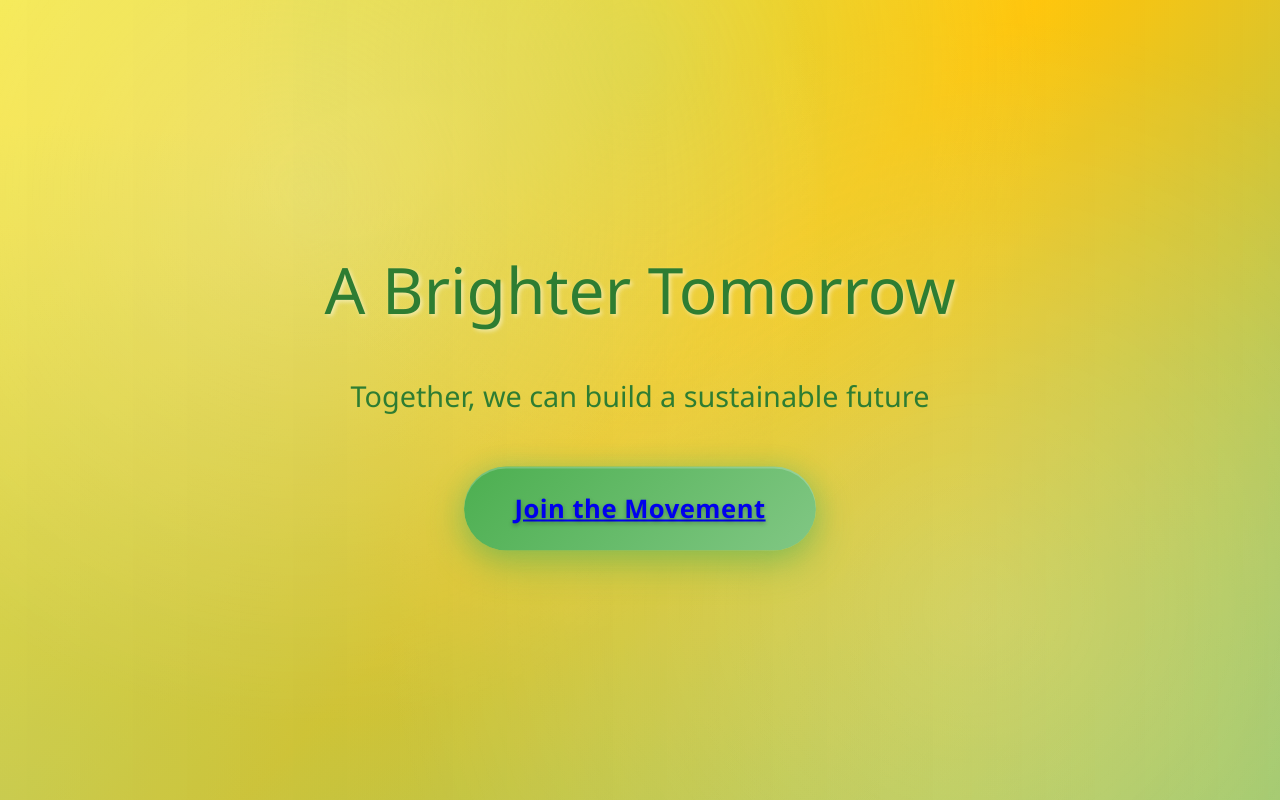
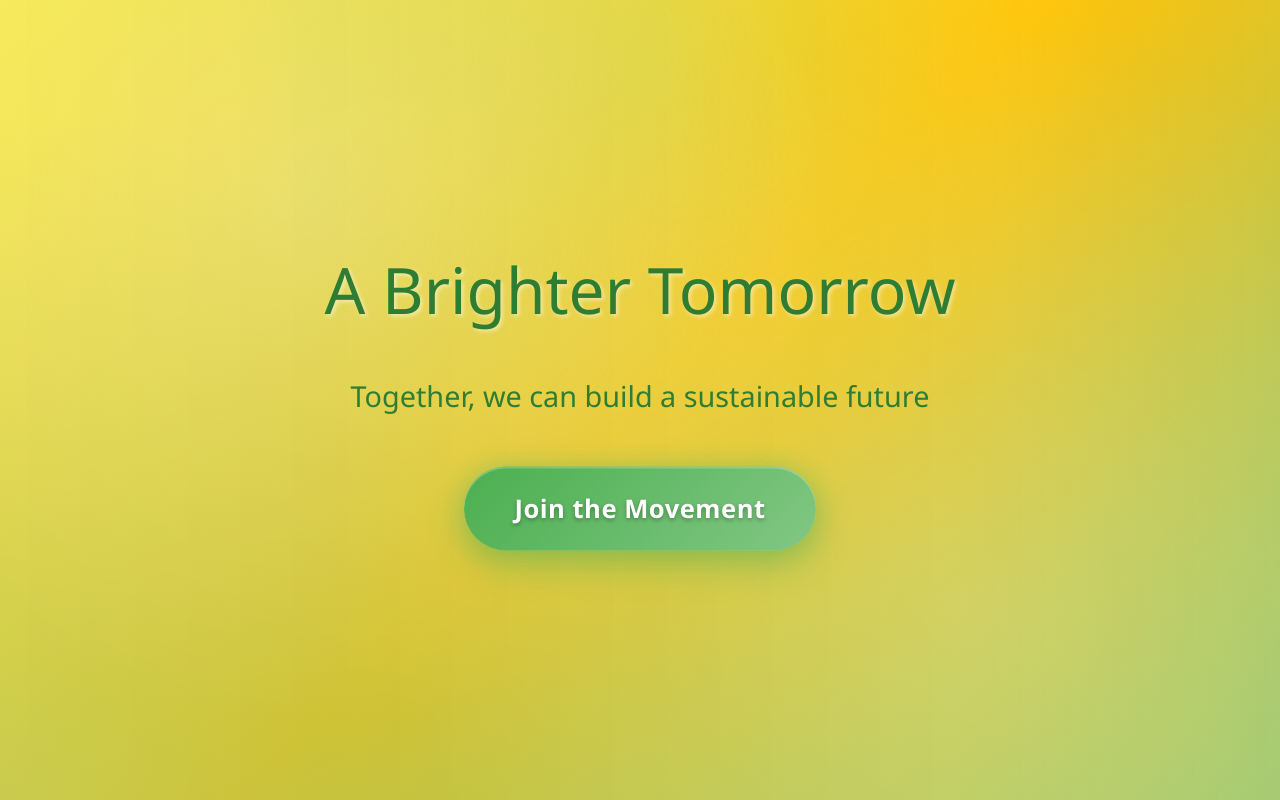
Before and after one commit to 9jaDevo/ClimateFuture, a plain HTML site: page index.html in a window 1280 px wide. Shown: the part 2586-3386 px from the top of the page. Drawn offline with Linux system fonts and the light colour scheme.

Commit message:
Refactor CTA button for improved accessibility and styling

```diff
--- a/index.html
+++ b/index.html
@@ -100,9 +100,9 @@
         <div class="future-content">
             <h2 class="future-title">A Brighter Tomorrow</h2>
             <p class="future-text">Together, we can build a sustainable future</p>
-            <div class="cta-button">
-                <span><a href="https://github.com/9jaDevo/ClimateFuture" target="_blank">Join the Movement</a></span>
-            </div>
+            <a href="https://github.com/9jaDevo/ClimateFuture" target="_blank" class="cta-button">
+                <span>Join the Movement</span>
+            </a>
         </div>
     </section>
 </body>
--- a/styles.css
+++ b/styles.css
@@ -857,6 +857,22 @@ body {
     text-shadow: 0 2px 4px rgba(0,0,0,0.3);
     letter-spacing: 0.5px;
     overflow: hidden;
+    text-decoration: none;
+}
+
+/* Ensure anchor tag inherits button styling */
+a.cta-button {
+    color: white;
+    text-decoration: none;
+}
+
+a.cta-button:visited {
+    color: white;
+}
+
+a.cta-button:focus {
+    outline: 3px solid rgba(76,175,80,0.5);
+    outline-offset: 3px;
 }
 
 .cta-button::before {
```
